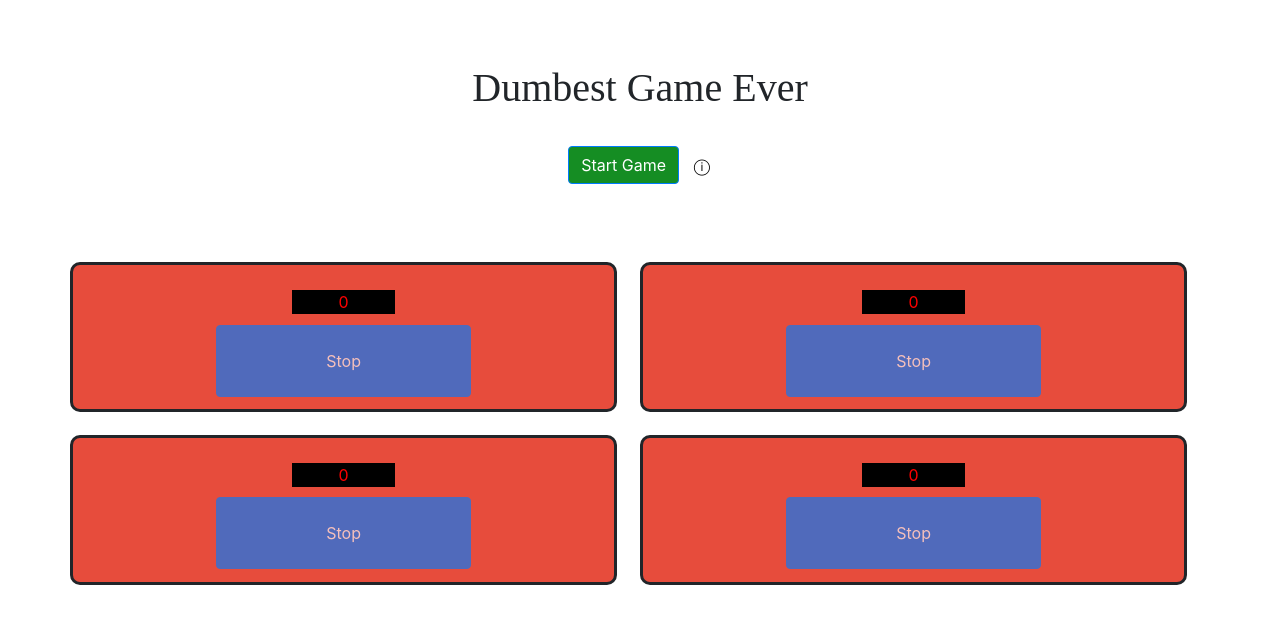
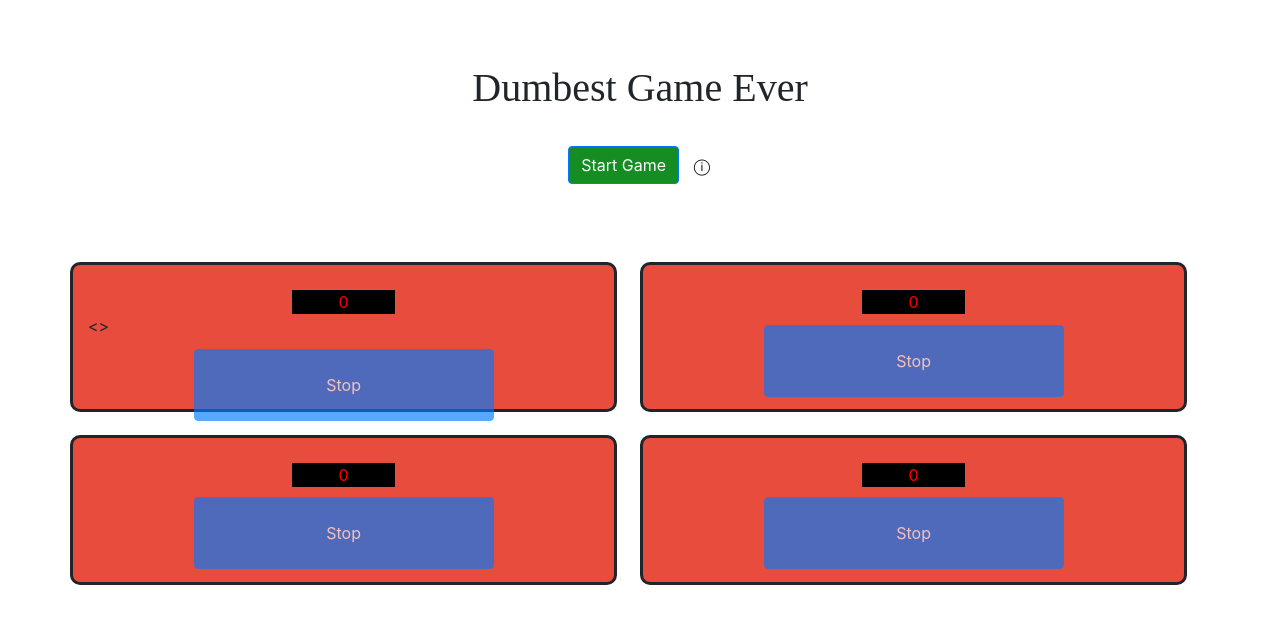
Before and after one commit to Beinir/ng-dumb-game, an Angular app: page / in a window 1280 px wide. Shown: the top 624 px of the page. Built offline with nearby package versions, Linux system fonts and the light colour scheme.

Commit message:
Aws setup

```diff
--- a/package.json
+++ b/package.json
@@ -7,7 +7,8 @@
     "build": "ng build",
     "test": "ng test",
     "lint": "ng lint",
-    "e2e": "ng e2e"
+    "e2e": "ng e2e",
+    "aws-deploy": "aws s3 sync dist/ng-dumb-game/ s3://ng-dumb-game"
   },
   "private": true,
   "dependencies": {
@@ -19,6 +20,8 @@
     "@angular/platform-browser": "~10.0.2",
     "@angular/platform-browser-dynamic": "~10.0.2",
     "@angular/router": "~10.0.2",
+    "@ng-toolkit/serverless": "^8.1.0",
+    "@ng-toolkit/universal": "^1.1.21",
     "bootstrap": "^4.5.0",
     "howler": "^2.2.0",
     "rxjs": "~6.5.5",
--- a/src/app/bomb/bomb.component.css
+++ b/src/app/bomb/bomb.component.css
@@ -59,11 +59,13 @@ button {
 .inner {
   margin-left: auto;
   margin-right: auto;
-  width: 400px;
+  width: 350px;
 }
 
 .stop-button {
-  width: 50%;
+  width: 100%;
+  min-width: 50px;
+  max-width: 300px;
   height: 100%;
 }
 
--- a/src/app/bomb/bomb.component.html
+++ b/src/app/bomb/bomb.component.html
@@ -18,7 +18,10 @@
 <div class="container" >
   <div class="row specs">
     <div class="col set-border bomb-design">
-      <div class="timer">{{timer[0]}}</div>
+      <div>
+        <div class="timer">{{timer[0]}}</div>
+        <div><></div>
+      </div>
       <div class="d-flex justify-content-center" style="height: 50%">
       <button type="button" class="stop-button btn btn-primary" (click)="stop(0)" [disabled]="disablebutton[0]">Stop</button>
       </div>
@@ -47,11 +50,11 @@
   <!--Game over box-->
   <div class="outer game-state" *ngIf="game_over == true" style="background-color: rgba(255,255,255,0.7);">
     <div class="middle">
-      <div class="inner set-border" style="text-align: center; background-color: #E74C3C ">
+      <div class="inner set-border" style="text-align: center; background-color: #E74C3C;">
         <h1>Game Over</h1>
         <p>Bombs Have Exploded</p>
         <button type="button" class="btn btn-primary"
-                style="margin-top: 10%"
+                style="margin-top: 15%"
                 (click)="initialGame()">Play Again</button>
       </div>
     </div>
@@ -62,7 +65,9 @@
     <div class="middle">
       <div class="inner set-border" style="text-align: center; background-color: #158d23 ">
         <h1>You win</h1>
-        <div>Aggregate Time: {{time_score}}</div>
+        <div>Time: <b> {{time_score}} seconds</b> </div>
+        <div *ngIf="time_score > high_score" style="margin-top: 2%">You did not beat your high score</div>
+        <div *ngIf="time_score < high_score" style="margin-top: 2%">New high score!!"</div>
         <button type="button" class="btn btn-primary"
                 style="margin-top: 20%"
                 (click)="initialGame()">Play Again</button>
--- a/src/app/bomb/bomb.component.ts
+++ b/src/app/bomb/bomb.component.ts
@@ -31,7 +31,7 @@ export class BombComponent implements OnInit {
 
   public timeGenerator(){
     this.game_over = false
-    this.disablebutton = [false,false,false,false ]
+    this.disablebutton = [false,false,false,false]
     this.assignTimer()
     this.subscription = interval(100).subscribe(this.countDown.bind(this));
     this.disablebtn = true;
@@ -67,6 +67,7 @@ export class BombComponent implements OnInit {
   }
 
   public stop(para) {
+    this.gameOver()
       this.stoptimer[para] = true;
       this.game_won = this.game_won + 1;
       this.disablebutton[para] = true;
```
Also changed, not shown: src/assets/images/bomb.png (added), 1 other file (tests, documents, lock files or other folders).
